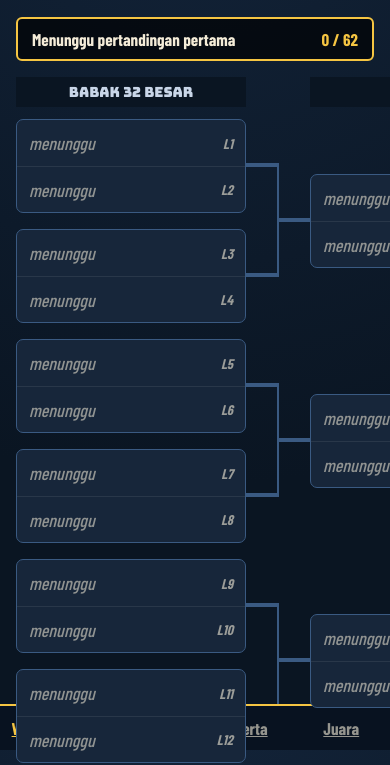
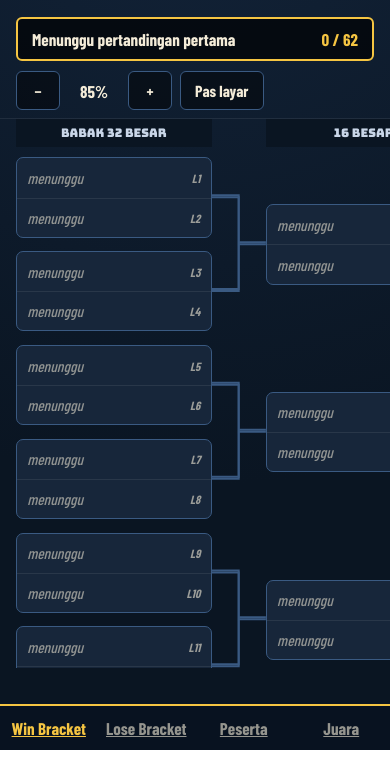
Before and after one commit to gopaybaru55-wq/Bagan-RainbowSL-S2, a plain HTML site: page index.html in a window 390 px wide. Shown: the part 94-859 px from the top of the page. Drawn offline with nearby package versions, Linux system fonts and the light colour scheme.

Commit message:
Update index.html

```diff
--- a/index.html
+++ b/index.html
@@ -22,18 +22,22 @@ header p{margin:6px 0 0;opacity:.85}
 button{font:700 16px 'Barlow Condensed',system-ui;border:0;border-radius:6px;padding:9px 14px;background:var(--gold);color:#1a1200}
 button.g{background:#0007;color:var(--cream);border:1px solid var(--line)}
 button.r{background:var(--red);color:#fff}
-.wrap{overflow:auto;padding:6px 16px 24px;-webkit-overflow-scrolling:touch}
-.cols{position:relative;display:flex;gap:64px;min-width:max-content;align-items:stretch}
-.cols svg{position:absolute;left:0;top:0;width:100%;height:100%;pointer-events:none}
-.col{width:230px;display:flex;flex-direction:column;position:relative;z-index:1}
-.col h3{margin:0 0 12px;font:400 14px Bungee,sans-serif;color:#c9d6e8;text-align:center;padding:6px 0;background:var(--felt2);position:sticky;top:0;z-index:2}
-.ms{flex:1;display:flex;flex-direction:column;justify-content:space-around;gap:16px}
+.wrap{overflow:auto;height:calc(100dvh - 294px);min-height:340px;padding:0 16px 24px;-webkit-overflow-scrolling:touch;border-top:1px solid #ffffff14}
+.admin .wrap{height:calc(100dvh - 346px)}
+.tools{display:flex;align-items:center;gap:8px;margin:0 16px 8px}
+.tools span{min-width:52px;text-align:center;font-weight:700}
+.tools button{min-width:44px}
+.cols{position:relative;display:flex;gap:calc(64px*var(--z,1));min-width:max-content;align-items:stretch}
+.cols>svg{position:absolute;left:0;top:0;width:100%;height:100%;pointer-events:none}
+.col{width:calc(230px*var(--z,1));display:flex;flex-direction:column;position:relative;z-index:1}
+.col h3{margin:0 0 calc(12px*var(--z,1));font:400 calc(14px*var(--z,1)) Bungee,sans-serif;color:#c9d6e8;text-align:center;padding:6px 0;background:var(--felt2);position:sticky;top:0;z-index:2}
+.ms{flex:1;display:flex;flex-direction:column;justify-content:space-around;gap:calc(16px*var(--z,1))}
 .mt{background:var(--card);border:1px solid var(--line);border-radius:7px;overflow:hidden}
-.pl{display:flex;align-items:center;gap:8px;padding:0 12px;min-height:46px;border-top:1px solid #ffffff14;font-size:18px}
+.pl{display:flex;align-items:center;gap:calc(8px*var(--z,1));padding:0 calc(12px*var(--z,1));min-height:calc(46px*var(--z,1));border-top:1px solid #ffffff14;font-size:calc(18px*var(--z,1))}
 .pl:first-child{border-top:0}
 .pl .n{flex:1;overflow:hidden;text-overflow:ellipsis;white-space:nowrap}
 .pl .n.em{font-style:italic;opacity:.55}
-.pl b{font-size:14px;font-style:italic;opacity:.6}
+.pl b{font-size:calc(14px*var(--z,1));font-style:italic;opacity:.6}
 .pl.win{background:#f5c54230;color:var(--gold);font-weight:700}
 .pl.lose{opacity:.45;text-decoration:line-through}
 .admin .pl[data-m]{cursor:pointer;outline:1px dashed #f5c54266;outline-offset:-3px}
@@ -78,6 +82,7 @@ textarea{height:70px}
 const $ = s => document.querySelector(s);
 const esc = t => String(t).replace(/[&<>"]/g, c => ({'&':'&amp;','<':'&lt;','>':'&gt;','"':'&quot;'}[c]));
 let S = { names: Array(32).fill(''), results: {} };
+let Z = innerWidth < 600 ? 0.85 : 1;
 let admin = false, pin = sessionStorage.getItem('pin') || '', busy = false, shuffled = false;
 const nm = i => (S.names[i] || '').trim() || 'L' + (i + 1);
 
@@ -126,7 +131,7 @@ function card(m, R) {
 }
 
 function bracket(prefix, titles, R) {
-  let h = '<div class="wrap"><div class="cols" id="cols">';
+  let h = `<div class="tools"><button class="g" data-z="-">−</button><span>${Math.round(Z * 100)}%</span><button class="g" data-z="+">+</button><button class="g" data-z="fit">Pas layar</button></div>` + '<div class="wrap"><div class="cols" id="cols">';
   titles.forEach((t, i) => {
     h += `<div class="col"><h3>${t}</h3><div class="ms">` + MATCHES.filter(m => m.id.startsWith(prefix + (i + 1) + '-')).map(m => card(m, R)).join('') + '</div></div>';
   });
@@ -153,6 +158,7 @@ const BALL = ['#e8c20c','#1d4fd0','#d93030','#5b2d90','#f07a1e','#1b8a3e','#7a1f
 
 function render() {
   const R = compute();
+  const w0 = $('.wrap'), sl = w0 ? w0.scrollLeft : 0, st = w0 ? w0.scrollTop : 0;
   document.body.classList.toggle('admin', admin);
   const done = Object.keys(S.results).length;
   $('#cnt').textContent = done + ' / 62';
@@ -175,6 +181,7 @@ function render() {
         (gf.win != null ? `<div class="trophy">🏆 ${esc(nm(gf.win))}</div><p>Juara 1 Rainbow 9 Ball Season 2</p>` : '<p>Juara akan muncul setelah Grand Final selesai.</p>') + '</div>';
   }
   $('#view').innerHTML = h;
+  const w1 = $('.wrap'); if (w1) { w1.scrollLeft = sl; w1.scrollTop = st; }
   lines();
 }
 
@@ -206,12 +213,30 @@ async function save() {
 }
 
 // ---- Aksi ----
-window.addEventListener('hashchange', render);
-window.addEventListener('resize', () => { document.querySelector('#cols svg')?.remove(); lines(); });
+function applyZ() {
+  document.documentElement.style.setProperty('--z', Z);
+  const t = document.querySelector('.tools span'); if (t) t.textContent = Math.round(Z * 100) + '%';
+  document.querySelector('#cols > svg')?.remove(); lines();
+}
+$('#view').addEventListener('click', e => {
+  const b = e.target.closest('[data-z]'); if (!b) return;
+  const k = b.dataset.z, r2 = v => Math.round(v * 100) / 100;
+  if (k === '+') Z = Math.min(1.4, r2(Z + 0.1));
+  else if (k === '-') Z = Math.max(0.3, r2(Z - 0.1));
+  else {
+    const w = $('.wrap'), c = $('#cols'), h1 = c.offsetHeight / Z, w1 = c.offsetWidth / Z;
+    Z = Math.max(0.3, r2(Math.min(1, (w.clientHeight - 20) / h1, (w.clientWidth - 32) / w1)));
+    w.scrollLeft = 0; w.scrollTop = 0;
+  }
+  applyZ();
+});
+window.addEventListener('hashchange', () => { const w = $('.wrap'); if (w) { w.scrollLeft = 0; w.scrollTop = 0; } render(); });
+window.addEventListener('resize', () => { document.querySelector('#cols > svg')?.remove(); lines(); });
 document.fonts && document.fonts.ready.then(lines);
 (async () => {
+  document.documentElement.style.setProperty('--z', Z);
   await load(); render();
-  setInterval(async () => { if (busy) return; await load(); render(); }, 8000);
+  setInterval(async () => { if (busy) return; const b4 = JSON.stringify(S); await load(); if (JSON.stringify(S) !== b4) render(); }, 8000);
 })();
 </script>
 </body>
```
